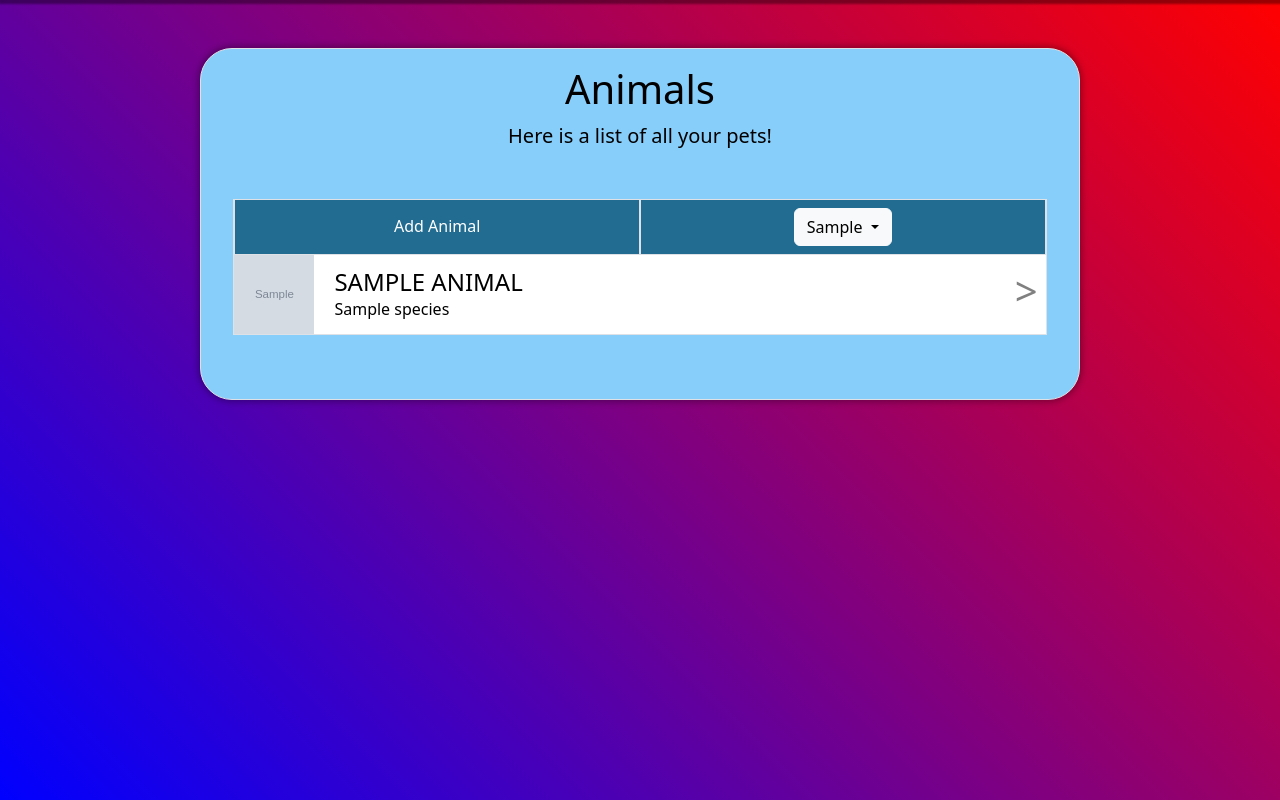
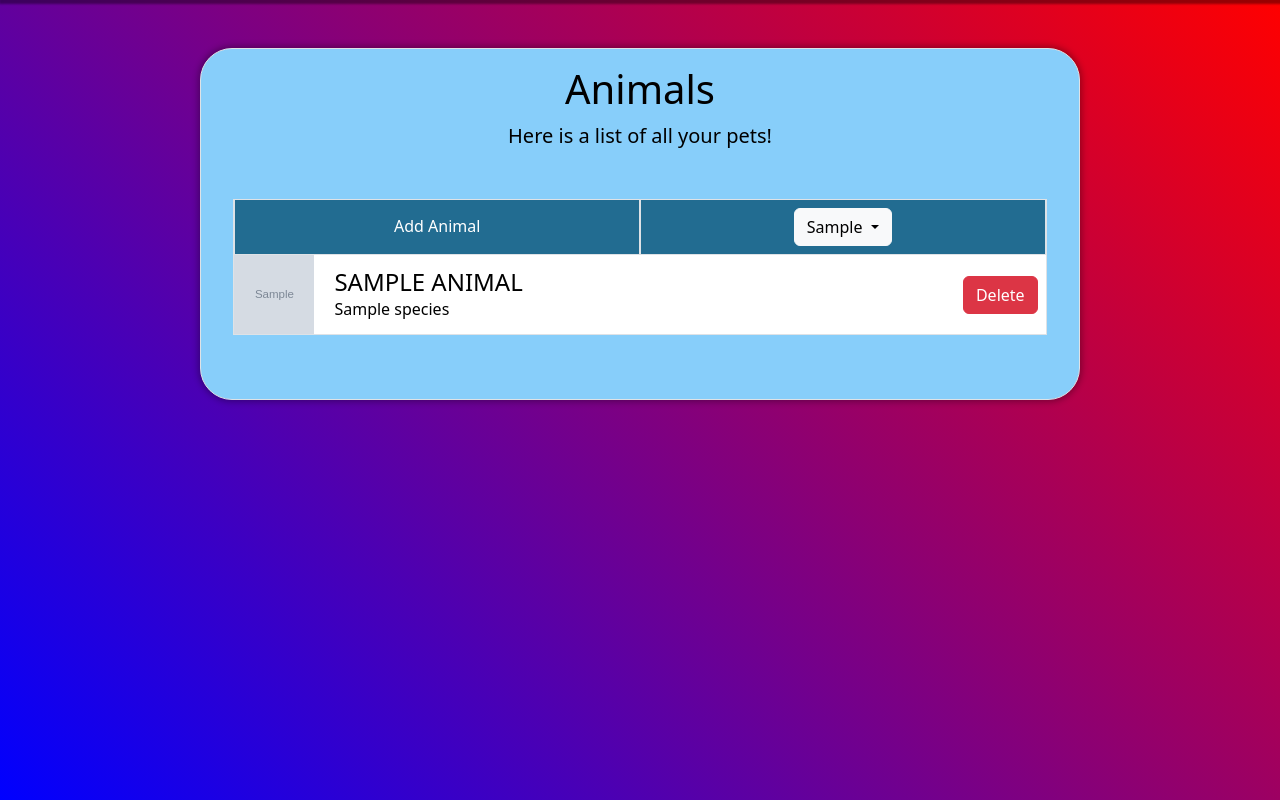
Before and after one commit to TobyJWalker/animal-tracker, a Python web app: template templates/animal_list.html in a window 1280 px wide. Shown: the part 54-854 px from the top of the page. Run offline with Jinja, Linux system fonts and the light colour scheme; the template is opened without the code that fills it: most values are stand-ins (such as "Sample title", 1, 10 or a date in 2020); grey boxes marked "Sample" are stand-in pictures.

Commit message:
Added delete button for animals in list

```diff
--- a/templates/animal_list.html
+++ b/templates/animal_list.html
@@ -55,7 +55,9 @@
                             </div>
                         </div>
                         <div class="col p-2 d-flex align-items-center justify-content-end">
-                            <h1 style="color:gray;">></h1>
+                            <form action="/animals/{{ animal.id }}/delete" method="POST">
+                                <button type="submit" class="btn btn-danger">Delete</button>
+                            </form>
                         </div>
                     </div>
                 </a>
```
